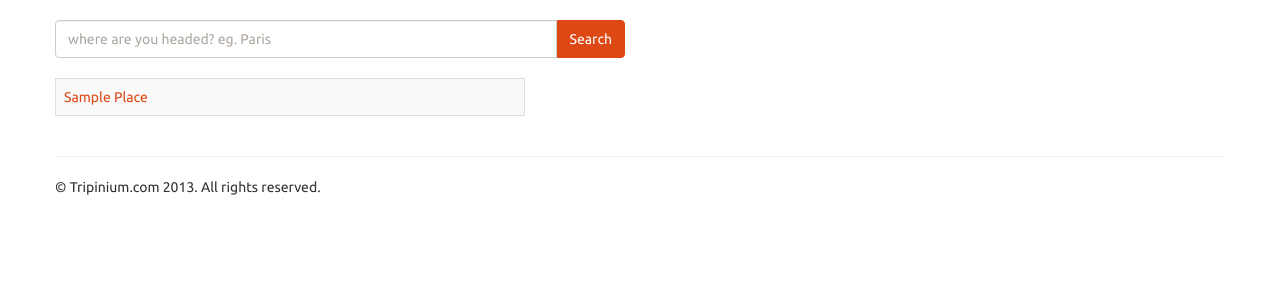
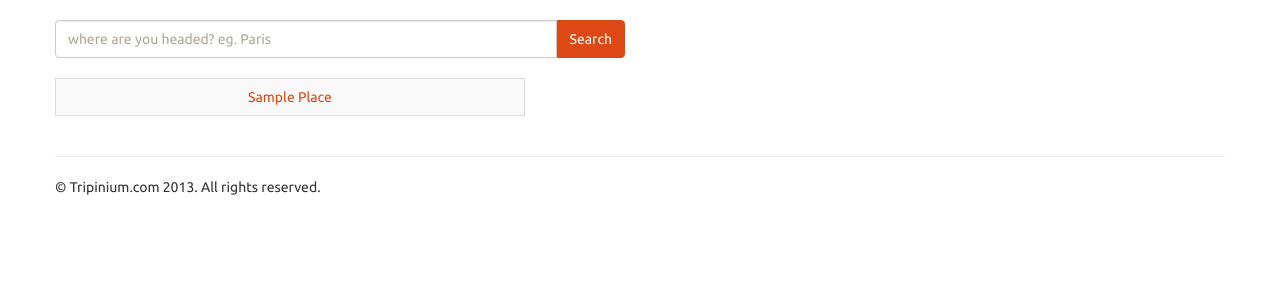
Before and after one commit to udayj/Tripinium_v2, a Python web app: template templates/all_places.html in a window 1280 px wide. Shown: the part 50-350 px from the top of the page. Run offline with Jinja, Linux system fonts and the light colour scheme; the template is opened without the code that fills it: most values are stand-ins (such as "Sample title", 1, 10 or a date in 2020); some libraries are stand-ins or nearby versions.

Commit message:
Center justification for city names

```diff
--- a/templates/all_places.html
+++ b/templates/all_places.html
@@ -73,7 +73,7 @@ function clear_placeholder()
       <tr>
         {% for inner_p in p %}
         <td>
-          <div style="font-size:14px;"><a href="/search?location={{inner_p}}">{{inner_p.title()}}</a></div>
+          <div style="font-size:14px;"><center><a href="/search?location={{inner_p}}">{{inner_p.title()}}</a></center></div>
         </td>
         {% endfor %}
 
```
